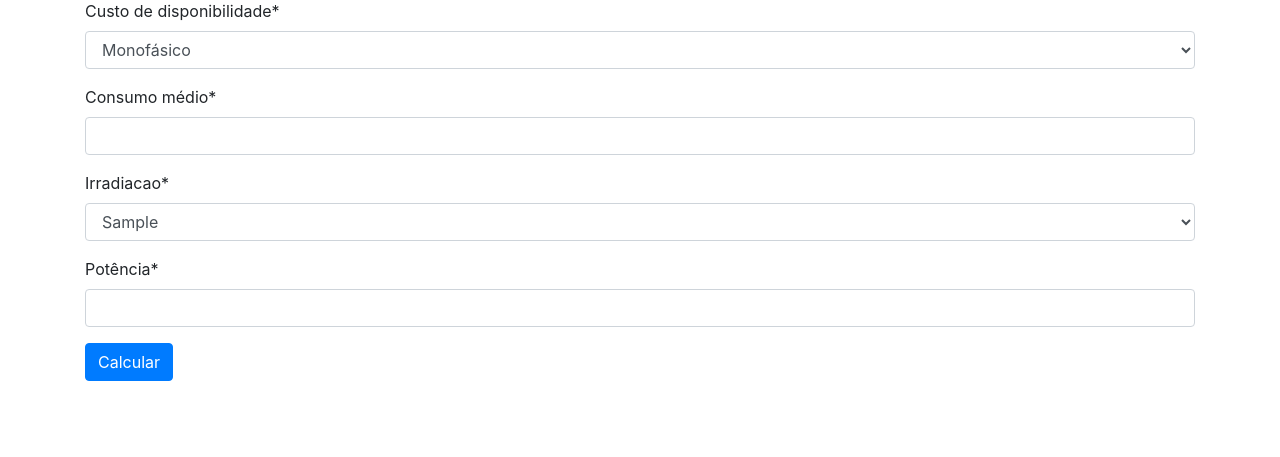
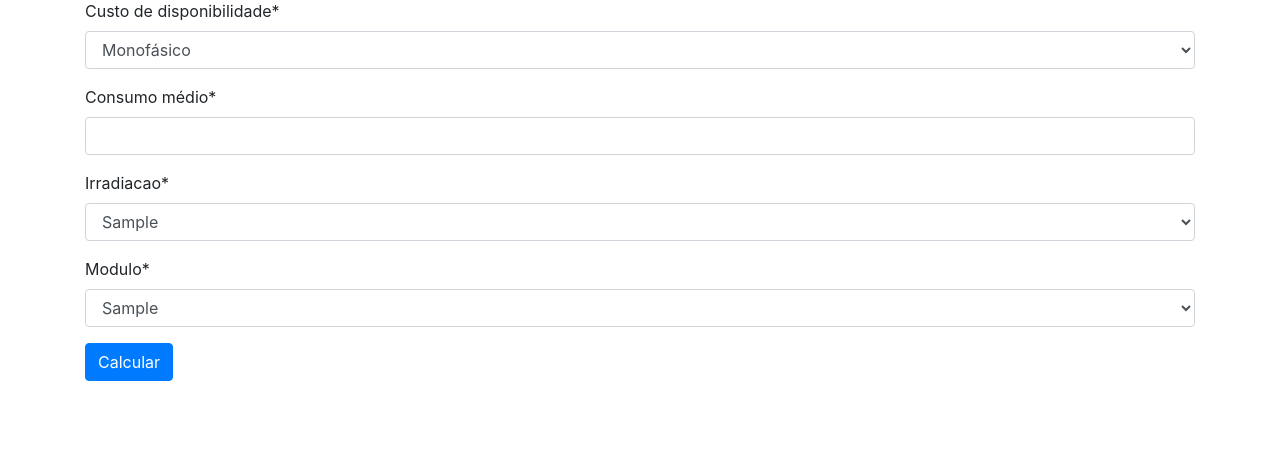
Before and after one commit to matheusbaars/gerenciamento-solar, a Django app: page /calculadora in a window 1280 px wide. Shown: the part 121-578 px from the top of the page. Run offline with Django 3.2, Linux system fonts and the light colour scheme; tables that the repository leaves empty hold one stand-in row (values such as "Sample post"); some libraries are stand-ins or nearby versions.

Commit message:
Calculadora adicionada

```diff
--- a/calculadora/forms.py
+++ b/calculadora/forms.py
@@ -1,5 +1,5 @@
 from django import forms
-from equipamentos.models import Irradiacao
+from equipamentos.models import Irradiacao, Modulo_fotovoltaico,Inversor_fotovoltaico
 from django.shortcuts import get_object_or_404
 
 class CalculadoraForm(forms.Form):
@@ -14,5 +14,6 @@ class CalculadoraForm(forms.Form):
     custo_de_disponibilidade = forms.ChoiceField(label='Custo de disponibilidade', choices=CDD)
     consumo_medio = forms.DecimalField(label='Consumo médio', decimal_places=2)
     irradiacao = forms.ModelChoiceField(queryset=Irradiacao.objects.all(), initial='0')
-    # irradiacao = forms.ModelChoiceField(queryset=Irradiacao.objects.get(), initial='0')
-    potencia_painel = forms.IntegerField(label='Potência')
+    modulo = forms.ModelChoiceField(queryset=Modulo_fotovoltaico.objects.all(), initial='0')
+    #inversor = forms.ModelChoiceField(queryset=Inversor_fotovoltaico.objects.all(), initial='0')
+    #potencia_painel = forms.IntegerField(label='Potência')
--- a/calculadora/models.py
+++ b/calculadora/models.py
@@ -1,9 +1,10 @@
 from django.db import models
-from equipamentos.models import Irradiacao
+from equipamentos.models import Irradiacao, Modulo_fotovoltaico, Inversor_fotovoltaico
 
 class Resultado(models.Model):
     irradiacao = models.ForeignKey(Irradiacao, on_delete=models.CASCADE)
-    teste = models.CharField(max_length=10, blank=True, null=True)
+    modulo = models.ForeignKey(Modulo_fotovoltaico, on_delete=models.CASCADE, blank=True, null=True, default='')
+    inversor = models.ForeignKey(Inversor_fotovoltaico, on_delete=models.CASCADE, blank=True, null=True, default='')
 
 
     def __str__(self):
--- a/calculadora/views.py
+++ b/calculadora/views.py
@@ -1,6 +1,6 @@
 from django.shortcuts import render, redirect, get_object_or_404
 from .forms import CalculadoraForm
-from equipamentos.models import Irradiacao
+from equipamentos.models import Irradiacao, Modulo_fotovoltaico, Inversor_fotovoltaico
 from .models import Resultado
 
 def calculadora(request):
@@ -37,14 +37,18 @@ def resultados(request):
     #Inserindo no resultado
     resultado = potencia_pico
 
-    #Pegando a potência do painel
-    potencia_painel = int(request.POST['potencia_painel'])
+    #Pegando a potência do módulo
+    modulo= request.POST['modulo']
+    modulo_valor = Modulo_fotovoltaico.objects.filter(id=modulo)
+    modulo_valor = int(modulo_valor[0].pot_nom_maxima)
+    print(modulo_valor)
 
     #Calculando o número de módulos
-    numero_modulos = round((potencia_pico * 1000) / potencia_painel, 0)
+    numero_modulos = round((potencia_pico * 1000) / modulo_valor, 0)
 
     resumo = {
         'numero_modulos':numero_modulos,
+        'modulo_valor':modulo_valor,
         'consumo_medio':consumo_medio,
         'resultado':resultado
     }
--- a/templates/resultados.html
+++ b/templates/resultados.html
@@ -4,5 +4,6 @@
 {% block content %}
     <h1>Consumo médio: {{ consumo_medio }}</h1>
     <h1>Potência pico: {{resultado}}</h1>
+    <h1>Potência do módulo: {{ modulo_valor }}</h1>
     <h1>Número de módulos: {{ numero_modulos }}</h1>
 {% endblock %}
```
Also changed, not shown: calculadora/migrations/0002_auto_20200504_1730.py (added).
